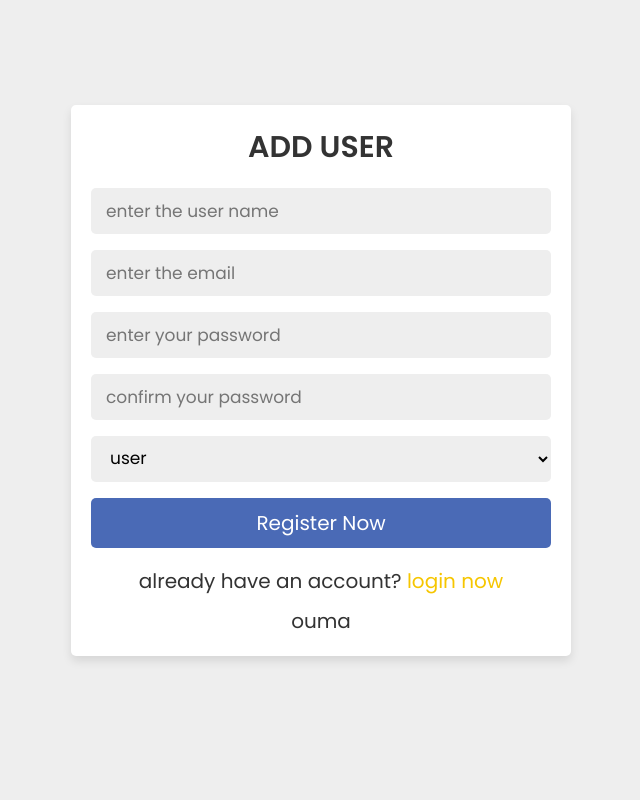
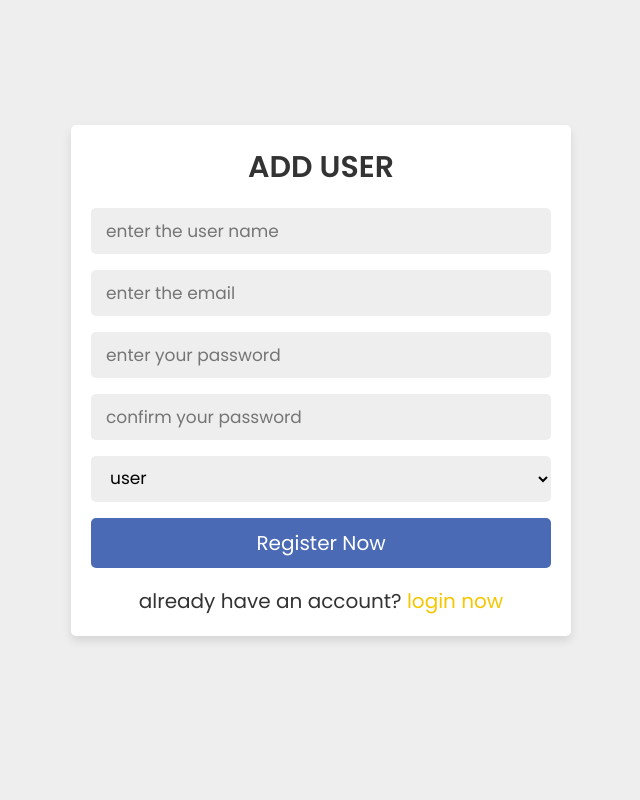
Before and after one commit to sihamErmk/website-of-Gaming, a PHP site: page /x.php in a window 1280 px wide. Shown: the whole page, without its empty margins (319-959 px from the left). Run offline with PHP 8.4, Linux system fonts and the light colour scheme; data that the repository does not hold is empty.

Commit message:
ouma commit

```diff
--- a/x.php
+++ b/x.php
@@ -64,7 +64,6 @@ if(isset($_POST['submit'])){
    </select>
    <input type="submit" name="submit" value="register now" class="form-btn">
    <p>already have an account? <a href="login_form.php">login now</a></p>
-   <p>ouma</p>
 </form>
 </div>
 </div>
```
